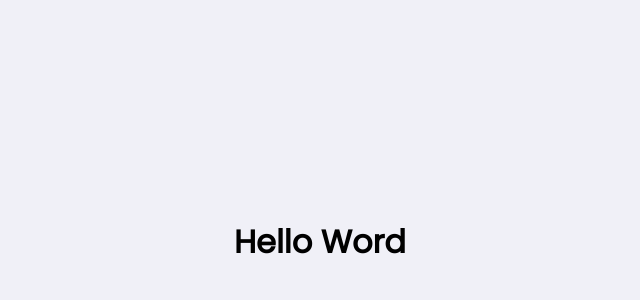
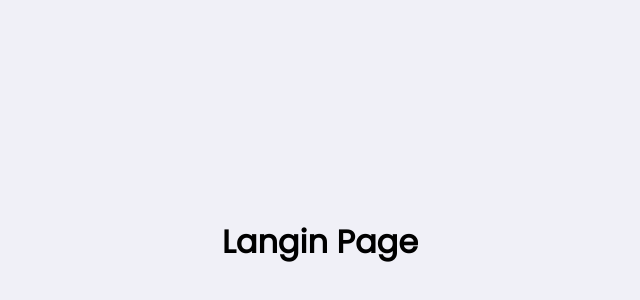
Before and after one commit to lopes-bot/Proffy, a React (Create React App) app: page / in a window 1280 px wide. Shown: the part 158-458 px from the top of the page, without its empty margins (320-960 px from the left). Built offline with nearby package versions, Linux system fonts and the light colour scheme.

Commit message:
criado o componente Landing

```diff
--- a/src/App.tsx
+++ b/src/App.tsx
@@ -1,11 +1,10 @@
 import React from 'react';
 import './assets/styles/global.css';
+import Landing from './pages/Landing';
 
 function App() {
   return (
-    <div >
-     <h1>Hello Word</h1>
-    </div>
+    <Landing></Landing>
   );
 }
 
--- /dev/null
+++ b/src/pages/Landing/index.tsx
@@ -0,0 +1,12 @@
+import React from 'react';
+
+// import { Container } from './styles';
+
+const Landing: React.FC = () => {
+  return (<>
+
+        <h1>Langin Page</h1>
+  </>);
+}
+
+export default Landing;
```
